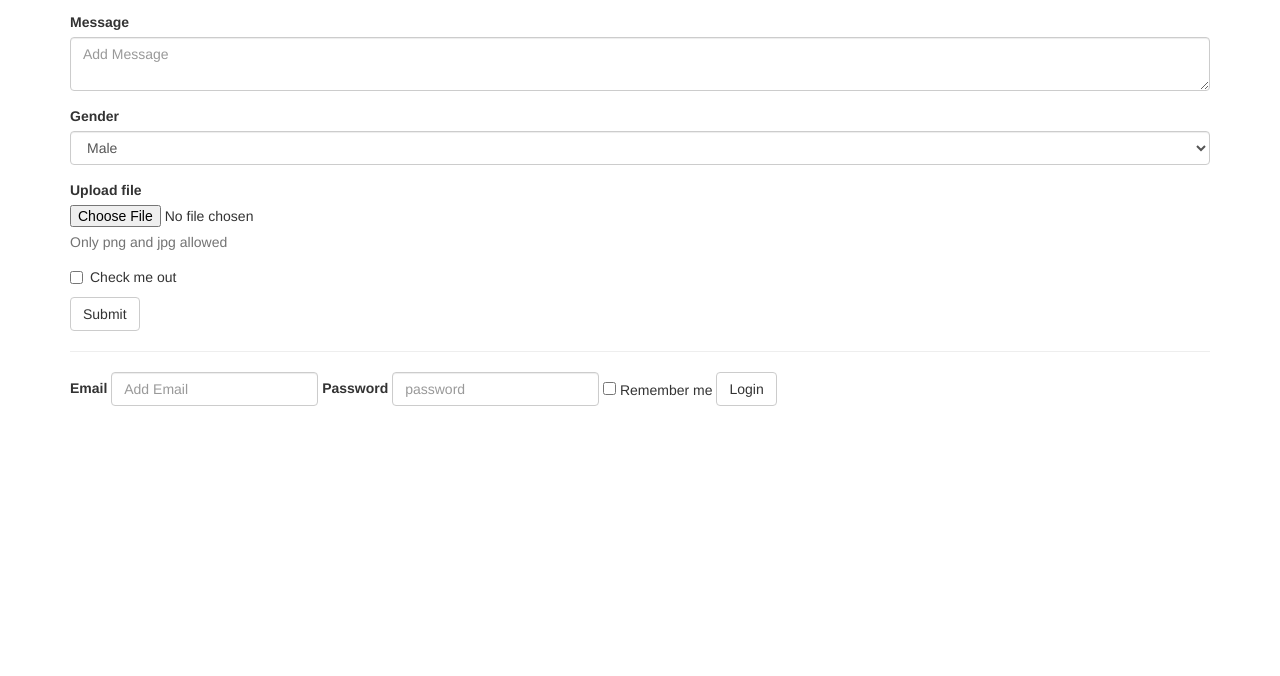
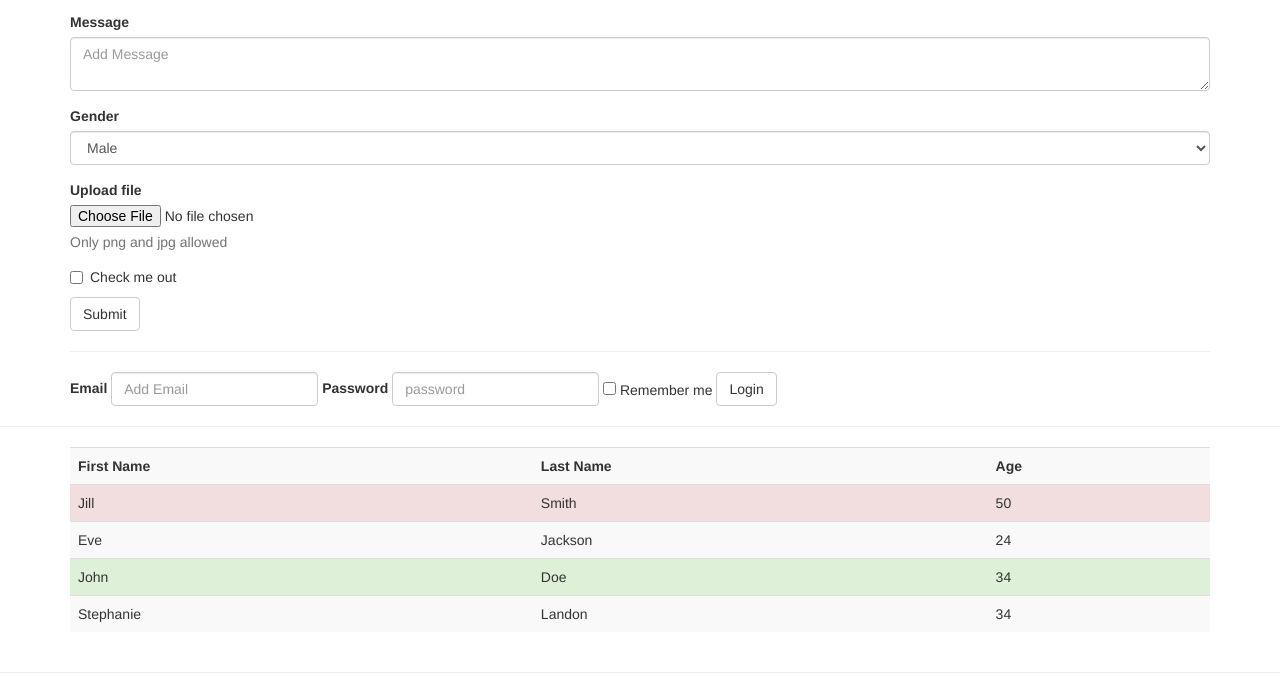
Before and after one commit to DevBrad/learn-Bootstrap, a plain HTML site: page index.html in a window 1280 px wide. Shown: the part 1399-2075 px from the top of the page. Drawn offline with nearby package versions, Linux system fonts and the light colour scheme.

Commit message:
added tables

```diff
--- a/index.html
+++ b/index.html
@@ -157,6 +157,7 @@
 
 <hr>
 
+<!--INLINE FORM-->
 <form class="form-inline">
   <div class="form-group">
     <label>Email</label>
@@ -175,9 +176,42 @@
   </div>
   <button type="submit" class="btn btn-default">Login</button>
 </form>
+</div>
 
+<hr>
 
+<!--TABLES-->
+<div class="container">
+  <table class="table table-striped"><!--I CAN ALSO ADD BORDER BY ADDING table-bordered and i can add table-hover to highlight each row and i can also add table-condensed and it will condensed the padding of the table a little bit-->
+    <tr>
+      <th>First Name</th>
+      <th>Last Name</th>
+      <th>Age</th>
+    </tr>
+    <tr class="danger">
+      <td>Jill</td>
+      <td>Smith</td>
+      <td>50</td>
+    </tr>
+    <tr>
+      <td>Eve</td>
+      <td>Jackson</td>
+      <td>24</td>
+    </tr>
+    <tr class="success">
+      <td>John</td>
+      <td>Doe</td>
+      <td>34</td>
+    </tr>
+    <tr>
+      <td>Stephanie</td>
+      <td>Landon</td>
+      <td>34</td>
+    </tr>
+  </table>
 </div>
+
+<hr>
 
 
 <div style="height:400px;"></div>
```
